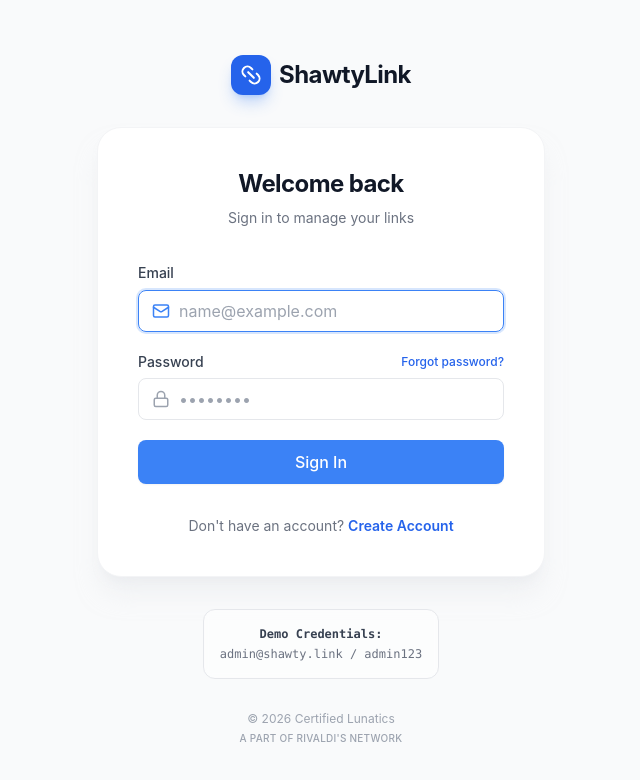
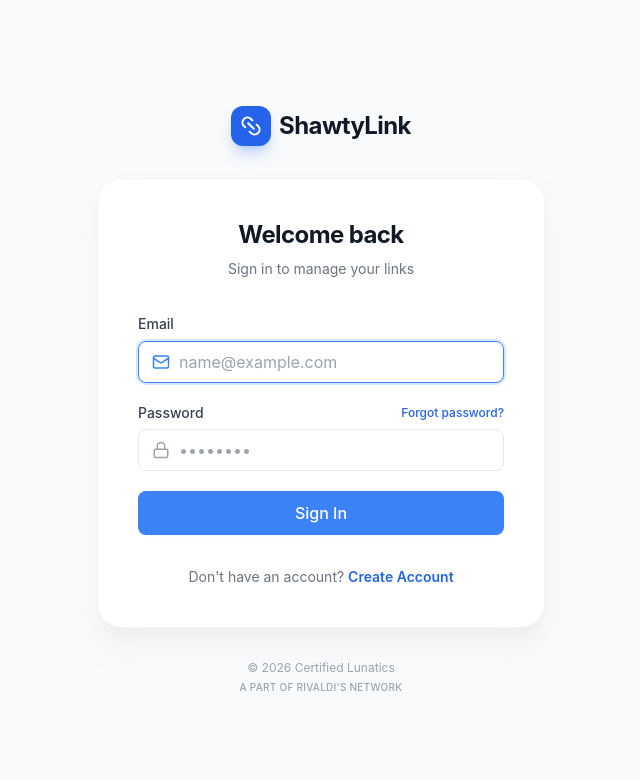
Before and after one commit to awpetrik/ShawtyLink, a React (Vite) app in the folder frontend/: page /login in a window 1280 px wide. Shown: the top 780 px of the page, without its empty margins (319-959 px from the left). Built offline with nearby package versions, Linux system fonts and the light colour scheme; no server answers.

Commit message:
Security: Remove demo credentials from login page
- Removed visible demo credentials section for production security
- Cleaner login UI without test account information
- Production-ready authentication flow

```diff
--- a/frontend/src/views/LoginView.jsx
+++ b/frontend/src/views/LoginView.jsx
@@ -129,13 +129,6 @@ export default function LoginView() {
                 </div>
             </div>
 
-            <div className="mt-8 p-4 rounded-xl bg-white/50 dark:bg-zinc-800/50 backdrop-blur-sm border border-gray-200 dark:border-zinc-700 text-center max-w-xs">
-                <p className="text-xs font-mono text-gray-500 dark:text-gray-400 select-all">
-                    <span className="font-bold text-gray-700 dark:text-gray-300 block mb-1">Demo Credentials:</span>
-                    admin@shawty.link / admin123
-                </p>
-            </div>
-
             <div className="mt-8 text-center">
                 <p className="text-xs text-gray-400 dark:text-gray-500">
                     © {new Date().getFullYear()} Certified Lunatics
```
